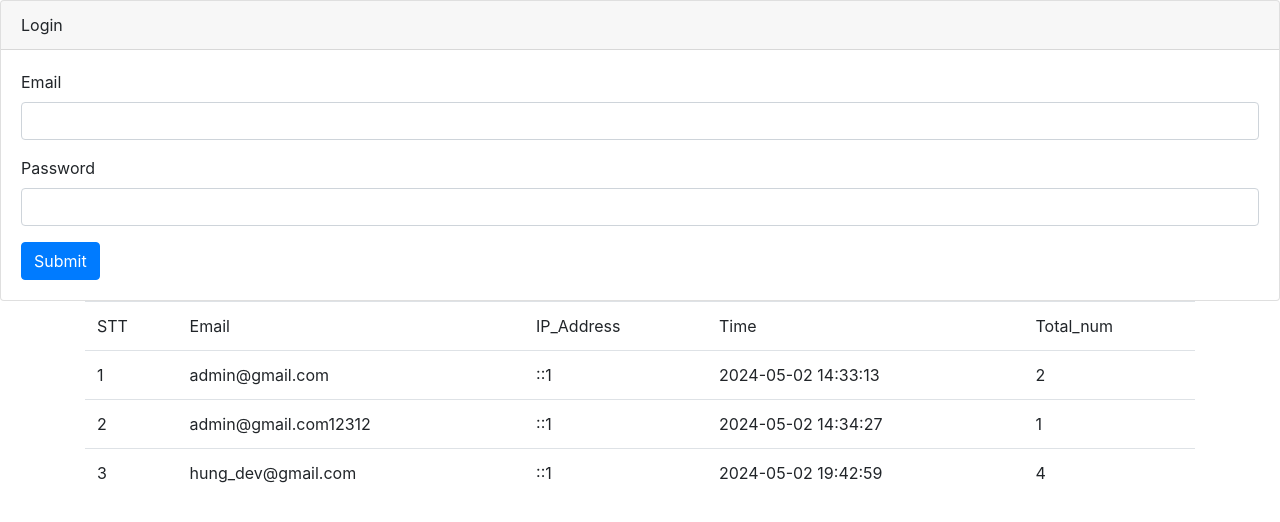
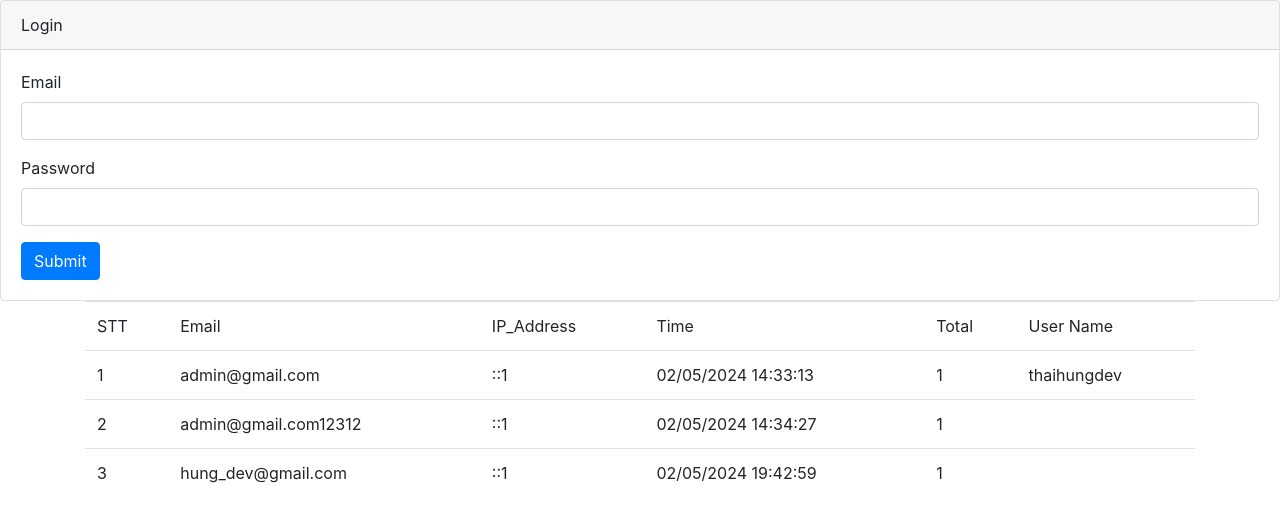
Before and after one commit to thaihung2001/login_codeigniter, a CodeIgniter app: page /project-codeigniter/index.php/welcome/login_page in a window 1280 px wide. Shown: the top 522 px of the page. Run offline with CodeIgniter, Linux system fonts and the light colour scheme; data comes from the database, SQL or seed files in the repository.

Commit message:
last update

```diff
--- a/application/config/routes.php
+++ b/application/config/routes.php
@@ -54,8 +54,8 @@ $route['404_override'] = '';
 $route['translate_uri_dashes'] = FALSE;
 
 //$route['blog/(:any)']='Welcome/blog/$1';
-$route['register']['get']='Welcome';
-$route['login']['get']='Welcome/login_page';
+$route['register']['get']='Welcome/index';
+$route['login']='Welcome/login_page';
 $route['loadFailedLogin']['get']='Welcome/loadFailedLogin';
 
 $route['register']['post']='Welcome/registerNow';
--- a/application/controllers/Welcome.php
+++ b/application/controllers/Welcome.php
@@ -31,14 +31,18 @@ class Welcome extends CI_Controller {
 		$this->load->view('base/footer');
 	}
 	public function login_page(){
+		if($this->session->userdata('UserLoginSession')){
+            redirect(base_url('dashboard'));
+        }
 		$this->load->view('base/header');
-		$this->load->view('login');
+		$data['logs']=$this->User_model->getFailedLogin();
+		$this->load->view('login',$data);
 		$this->load->view('base/footer');
 	}
-	public function loadFailedLogin(){
+	/* public function loadFailedLogin(){
 		$data['logs']=$this->User_model->getFailedLogin();
 		echo json_encode($data);
-	}
+	} */
 	public function authentication(){
 		if($_SERVER['REQUEST_METHOD'] == 'POST'){
 			$this->form_validation->set_rules('email','Email','trim|required');
@@ -77,6 +81,11 @@ class Welcome extends CI_Controller {
 			if($this->form_validation->run()==TRUE){
 				$username=$this->input->post('username');
 				$email= $this->input->post('email');
+				//check user
+				if($this->User_model->checkUser($email)){
+					$this->session->set_flashdata('isset','User isset!');
+					redirect(base_url('register'));
+				}
 				$pass=$this->input->post('password');
 				$pass=md5($pass);
 				$data= array(
@@ -85,7 +94,6 @@ class Welcome extends CI_Controller {
 					'password' => $pass,
 					'status' =>'1'
 				);
-				//var_dump($data);die();
 				$this->User_model->insertUser($data);
 				$this->session->set_flashdata('success','Successfully User Register');
 				redirect(base_url('register'));
--- a/application/models/User_model.php
+++ b/application/models/User_model.php
@@ -2,9 +2,22 @@
  date_default_timezone_set('Asia/Ho_Chi_Minh');
 class User_model  extends CI_Model{
     function getFailedLogin(){
-        $query = $this->db->get('failed_log');
-        if($query->num_rows()>0){
+        $this->db->select('failed_log.email, failed_log.ip_address, MAX(failed_log.time) as max_time, users.username, COUNT(*) as count');
+        $this->db->from('failed_log');
+        $this->db->join('users', 'users.email = failed_log.email', 'left');
+        $this->db->group_by('failed_log.email');
+        $this->db->having('count >=', 1);
+        $query = $this->db->get();
+        if($query->num_rows() > 0){
             return $query->result_array();
+        } else {
+            return false;
+        }
+    }
+    function checkUser($email){
+        $check = $this->db->get_where('users', array('email' => $email))->row();
+        if($check){
+            return true;
         }else{
             return false;
         }
@@ -22,15 +35,6 @@ class User_model  extends CI_Model{
     }
     // Write log login failed
     public function log_failed_login($email, $ip_address) {
-        $check = $this->db->get_where('failed_log', array('email' => $email))->row();
-        if ($check) {
-            //isset account
-            $num = $check->counts + 1;
-            $data_update=array('time' => date('Y-m-d H:i:s'),'counts' => $num);
-            $this->db->where('email', $email);
-            $this->db->update('failed_log', $data_update);
-        } else {
-            //empty account
             $data = array(
                 'email' => $email,
                 'ip_address' => $ip_address,
@@ -39,7 +43,6 @@ class User_model  extends CI_Model{
             );
             $this->db->insert('failed_log', $data);
         }
-    }
 
     function uploadfile_database($data){
         $this->db->insert('images',$data);
--- a/application/views/login.php
+++ b/application/views/login.php
@@ -24,20 +24,38 @@
       <td>Email</td>
       <td>IP_Address</td>
       <td>Time</td>
-      <td>Total_num</td>
+      <td>Total</td>
+      <td>User Name</td>
     </thead>
     <tbody>
+      <?php if(isset($logs)!=FALSE){
+        //var_dump($logs);die();
+          $i=1;
+          foreach ($logs as $log) {
+      ?>
+        <tr>
+          <td><?php echo $i;?></td>
+          <td><?php echo $log['email']; ?></td>
+          <td><?php echo $log['ip_address']; ?></td>
+          <td><?php echo date('d/m/Y H:i:s', strtotime($log['max_time'])); ?></td>
+          <td><?php echo $log['count'];?></td>
+          <td><?php if(isset($log['username'])){echo $log['username'];}else{echo '';} ?></td>
+        </tr>
+      <?php
+          $i++;
+          }
+        }
+      ?>
     </tbody>
   </table>
 </div>
 <script src="https://ajax.googleapis.com/ajax/libs/jquery/3.6.3/jquery.min.js"></script>
 
 <script type='text/javascript'>
-  $(document).ready(function() {
-    // lấy data failed login
-    function loadFailedLogin() {
+   // lấy data failed login
+   /* function loadFailedLogin() {
       $.ajax({
-        url: "<?php echo site_url('loadFailedLogin'); ?>",
+        url: "<?php //echo site_url('loadFailedLogin'); ?>",
         type: "GET",
         dataType: "json",
         success: function(response) {
@@ -59,9 +77,10 @@
           console.log('Lỗi');
         }
       });
-    }
+    } */
+  $(document).ready(function() {
 
-    loadFailedLogin(); // Gọi lần 1 khi load trang
+    //loadFailedLogin(); // Gọi lần 1 khi load trang
 
     $('#loginForm').submit(function(e) {
       e.preventDefault();
@@ -75,7 +94,7 @@
             //alert(response.message);
             window.location.href = "<?php echo site_url('dashboard'); ?>";
           } else {
-            loadFailedLogin(); // gọi lần 2 khi login fail
+           // loadFailedLogin(); // gọi lần 2 khi login fail
             alert(response.message);
           }
         }
--- a/application/views/register.php
+++ b/application/views/register.php
@@ -61,6 +61,12 @@
         <?php
             }
         ?>
+        <?php
+            if($this->session->flashdata('isset')) {?>
+            <span class="text-danger"><?= $this->session->flashdata('isset')  ?></span>
+        <?php
+            }
+        ?>
         </form>
   </div>
 </div>
```
